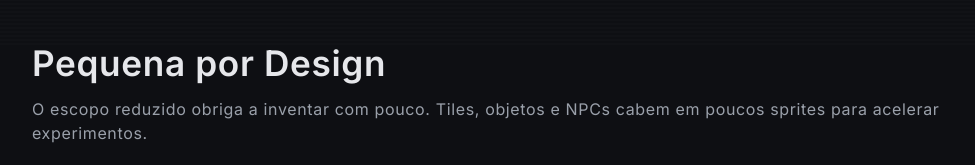
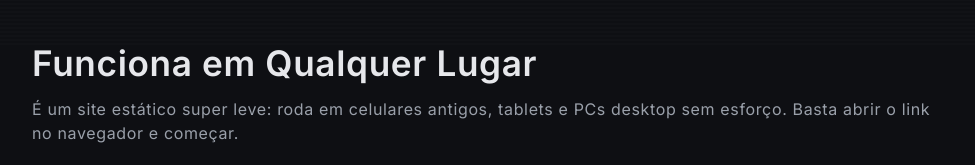
Before and after one commit to andredarcie/tiny-rpg-maker, a plain HTML site: page showcase.html in a window 1280 px wide. Shown: the part 753-918 px from the top of the page, without its empty margins (152-1127 px from the left). Drawn offline with Linux system fonts and the light colour scheme.

Commit message:
Update showcase.html

```diff
--- a/showcase.html
+++ b/showcase.html
@@ -208,6 +208,14 @@
             </p>
         </section>
 
+        <section id="compat-section">
+            <h2>Funciona em Qualquer Lugar</h2>
+            <p>
+                É um site estático super leve: roda em celulares antigos, tablets e PCs desktop sem esforço.
+                Basta abrir o link no navegador e começar.
+            </p>
+        </section>
+
         <section id="stats-section">
             <h2>Pequena por Design</h2>
             <p>
```
